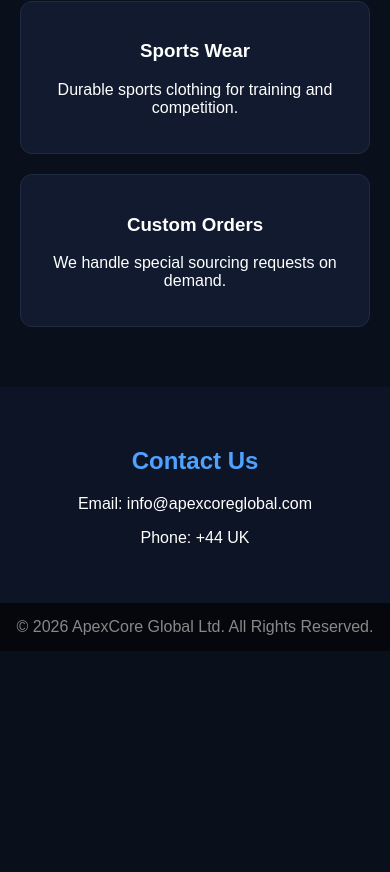
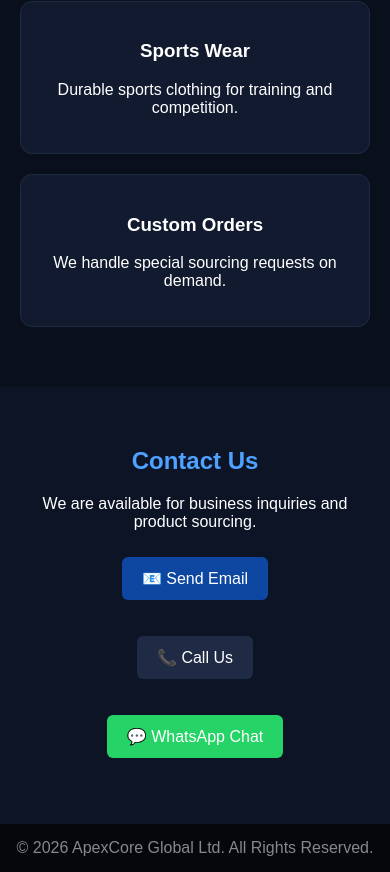
Before and after one commit to ApexCoreUK/apexcoreglobal, a plain HTML site: page index.html in a window 390 px wide. Shown: the part 1259-2131 px from the top of the page. Before the commit the page ends 1910 px from the top, so only its background shows below. Drawn offline with Linux system fonts and the light colour scheme.

Commit message:
Enhance contact section with communication options
Added contact information with email, phone, and WhatsApp links.

```diff
--- a/index.html
+++ b/index.html
@@ -137,11 +137,36 @@
   </div>
 </section>
 
-<!-- CONTACT -->
 <section class="contact">
   <h2>Contact Us</h2>
-  <p>Email: info@apexcoreglobal.com</p>
-  <p>Phone: +44 UK</p>
+
+  <p>We are available for business inquiries and product sourcing.</p>
+
+  <!-- Email -->
+  <p>
+    <a href="mailto:apexcoreglobal@gmail.com"
+       style="display:inline-block;margin:10px;padding:12px 20px;background:#0d47a1;color:white;text-decoration:none;border-radius:6px;">
+       📧 Send Email
+    </a>
+  </p>
+
+  <!-- Phone -->
+  <p>
+    <a href="tel:+447473956128"
+       style="display:inline-block;margin:10px;padding:12px 20px;background:#1f2b45;color:white;text-decoration:none;border-radius:6px;">
+       📞 Call Us
+    </a>
+  </p>
+
+  <!-- WhatsApp -->
+  <p>
+    <a href="https://wa.me/447473956128"
+       target="_blank"
+       style="display:inline-block;margin:10px;padding:12px 20px;background:#25D366;color:white;text-decoration:none;border-radius:6px;">
+       💬 WhatsApp Chat
+    </a>
+  </p>
+
 </section>
 
 <footer>
```
